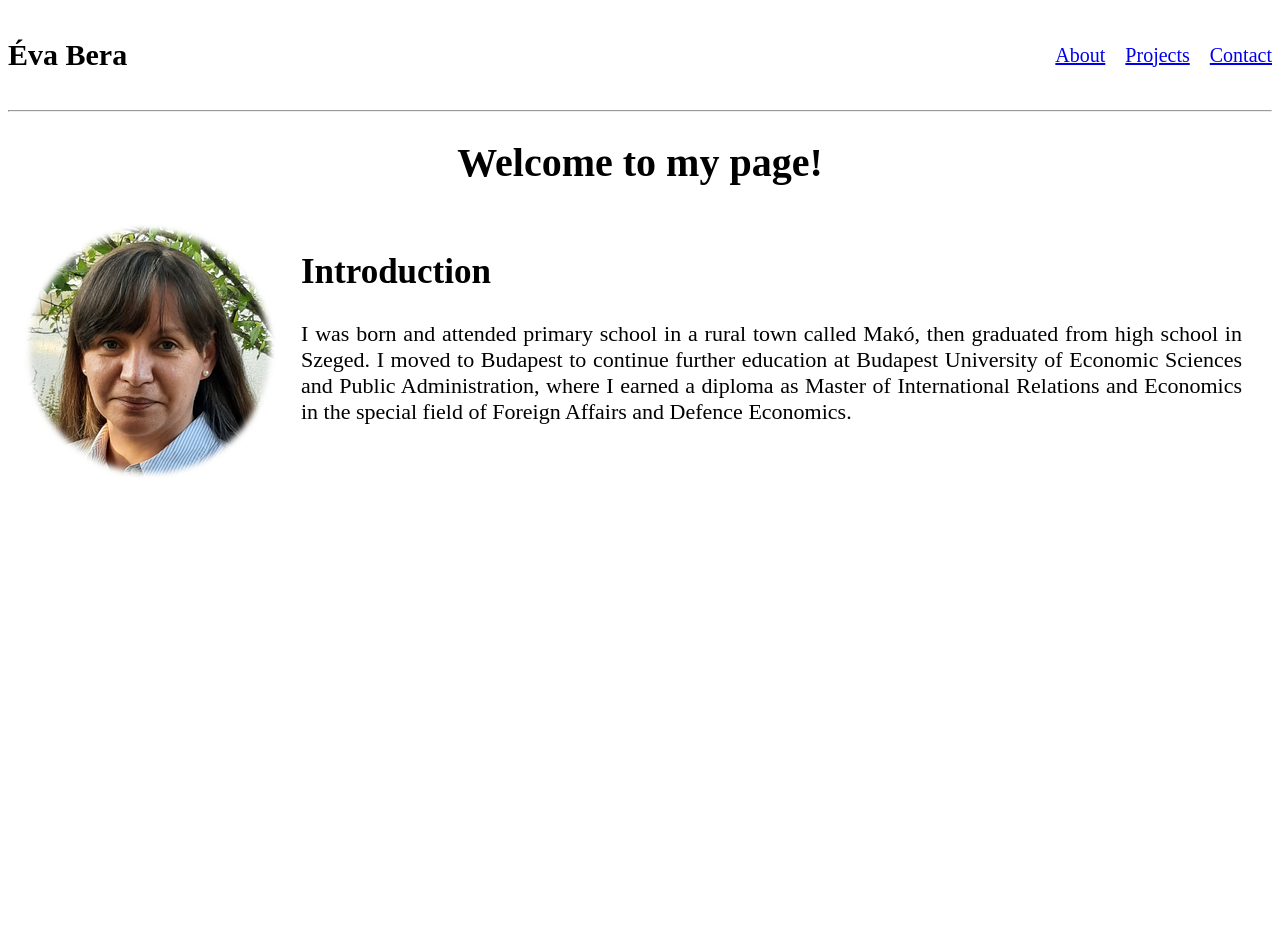
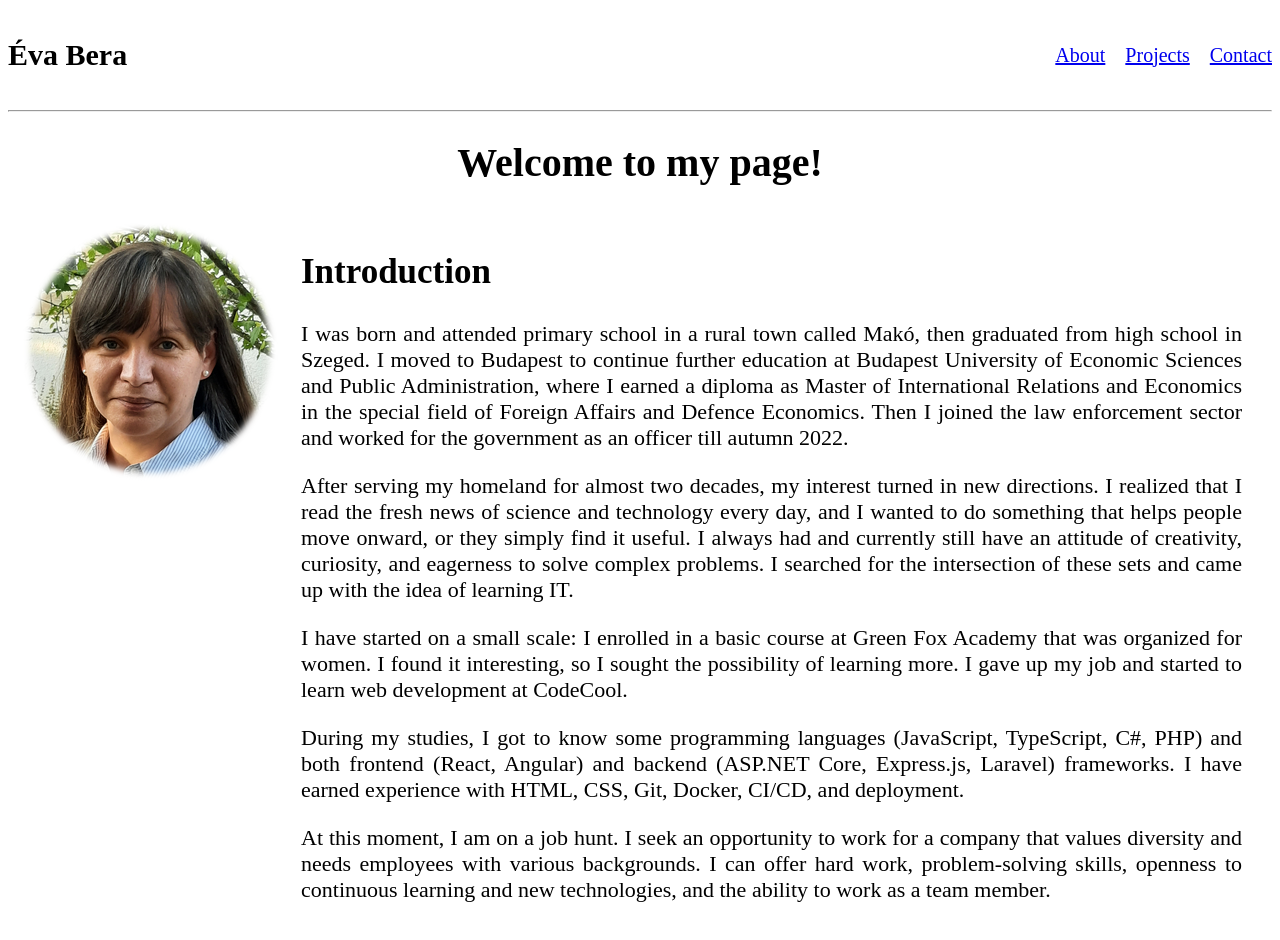
Before and after one commit to EviBera/MyPortfolio, an Angular app in the folder MyPorfolioPage/: page /about in a window 1280 px wide. Shown: the top 940 px of the page. Before the commit the page ends 800 px from the top, so only its background shows below. Built offline with nearby package versions, Linux system fonts and the light colour scheme.

Commit message:
Expand introduction

```diff
--- a/MyPorfolioPage/src/app/about/about.component.html
+++ b/MyPorfolioPage/src/app/about/about.component.html
@@ -11,6 +11,35 @@
             I moved to Budapest to continue further education at Budapest University of Economic Sciences
             and Public Administration, where I earned a diploma as Master of International Relations
             and Economics in the special field of Foreign Affairs and Defence Economics.
+            Then I joined the law enforcement sector and worked for the government as an officer
+            till autumn 2022.
+        </p>
+        <p>
+            After serving my homeland for almost two decades, my interest turned in new
+            directions. I realized that I read the fresh news of science and technology
+            every day, and I wanted to do something that helps people move onward, or
+            they simply find it useful. I always had and currently still have an
+            attitude of creativity, curiosity, and eagerness to solve complex problems.
+            I searched for the intersection of these sets and came up with the idea of
+            learning IT.
+        </p>
+        <p>
+            I have started on a small scale: I enrolled in a basic course at Green Fox
+            Academy that was organized for women. I found it interesting, so I sought
+            the possibility of learning more. I gave up my job and started to learn web
+            development at CodeCool.
+        </p>
+        <P>
+            During my studies, I got to know some programming languages (JavaScript,
+            TypeScript, C#, PHP) and both frontend (React, Angular) and backend (ASP.NET Core,
+            Express.js, Laravel) frameworks. I have earned experience with HTML, CSS, Git,
+            Docker, CI/CD, and deployment.
+        </P>
+        <p>
+            At this moment, I am on a job hunt. I seek an opportunity to work for a
+            company that values diversity and needs employees with various backgrounds.
+            I can offer hard work, problem-solving skills, openness to continuous
+            learning and new technologies, and the ability to work as a team member.
         </p>
     </div>
 </div>
```
